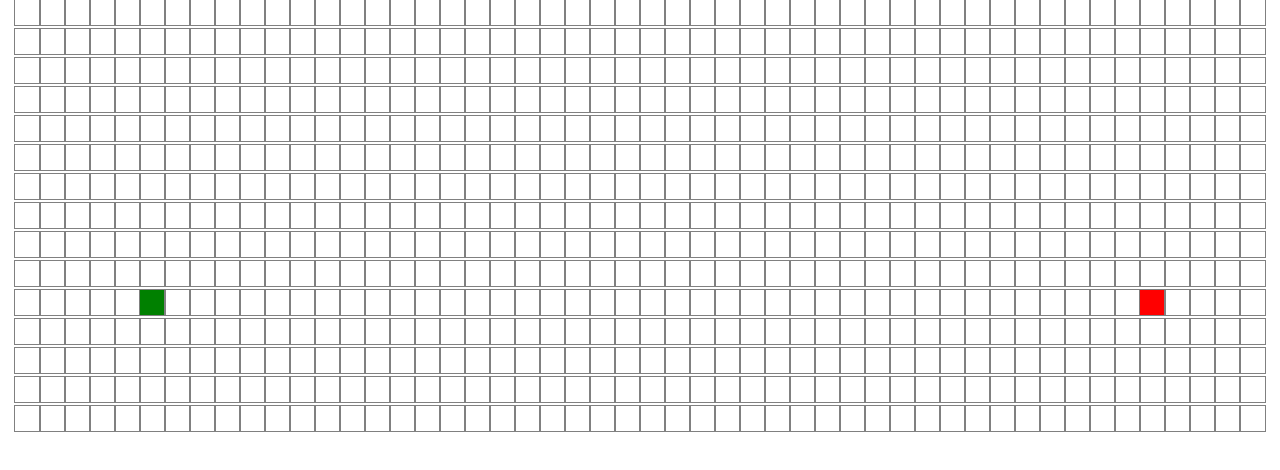
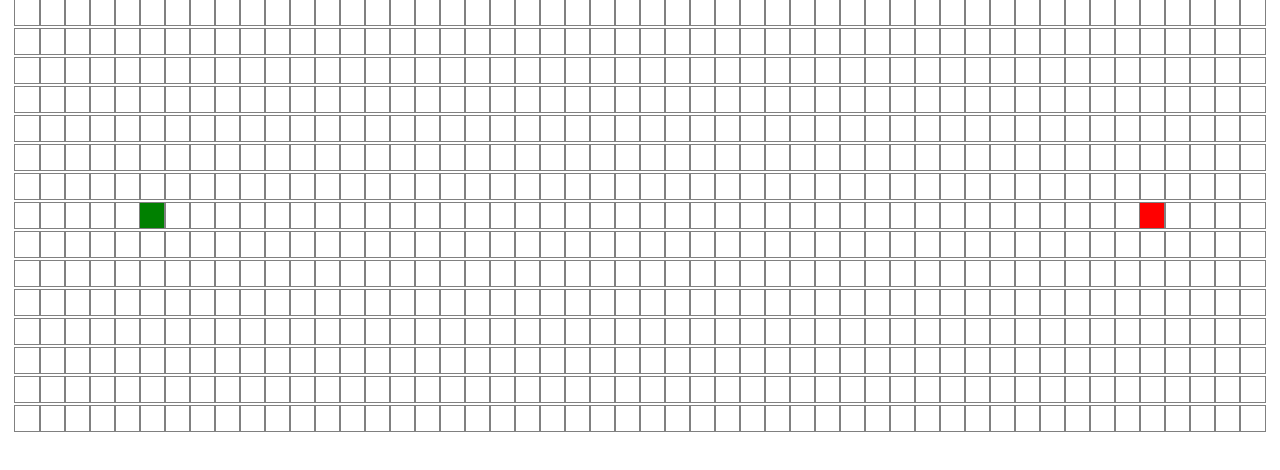
Before and after one commit to tommyrharper/Pathfinding-Visualiser, a React (Create React App) app: page / in a window 1280 px wide. Shown: the top 470 px of the page. Built offline with nearby package versions, Linux system fonts and the light colour scheme.

Commit message:
Change start and finish row

```diff
--- a/src/PathfindingVisualiser/PathfindingVisualiser.js
+++ b/src/PathfindingVisualiser/PathfindingVisualiser.js
@@ -19,8 +19,8 @@ export default class PathfindingVisualiser extends Component {
         const currentNode = {
           col,
           row,
-          isStart: row === 10 && col === 5,
-          isFinish: row === 10 && col === 45,
+          isStart: row === 7 && col === 5,
+          isFinish: row === 7 && col === 45,
         };
         currentRow.push(currentNode);
       }
```
